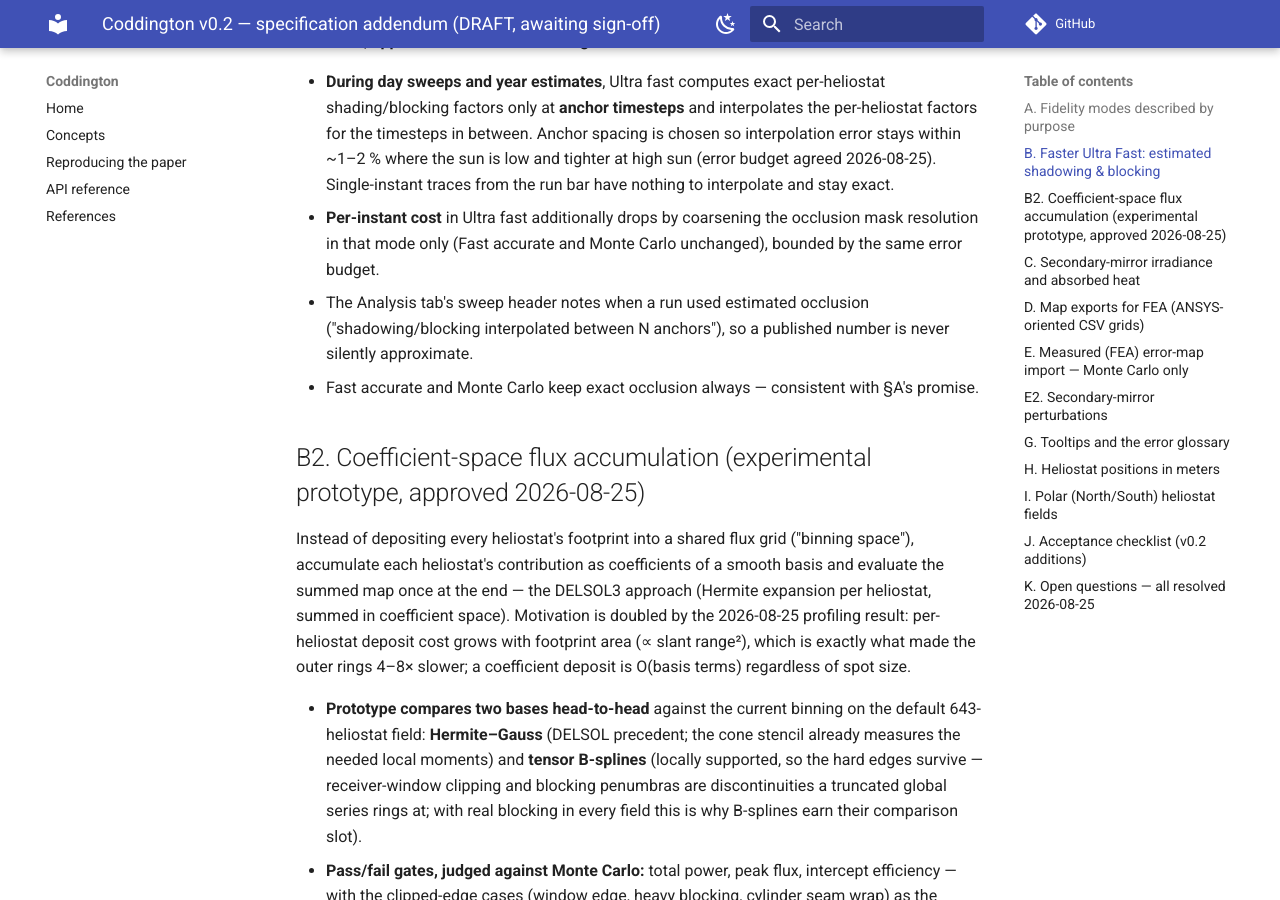
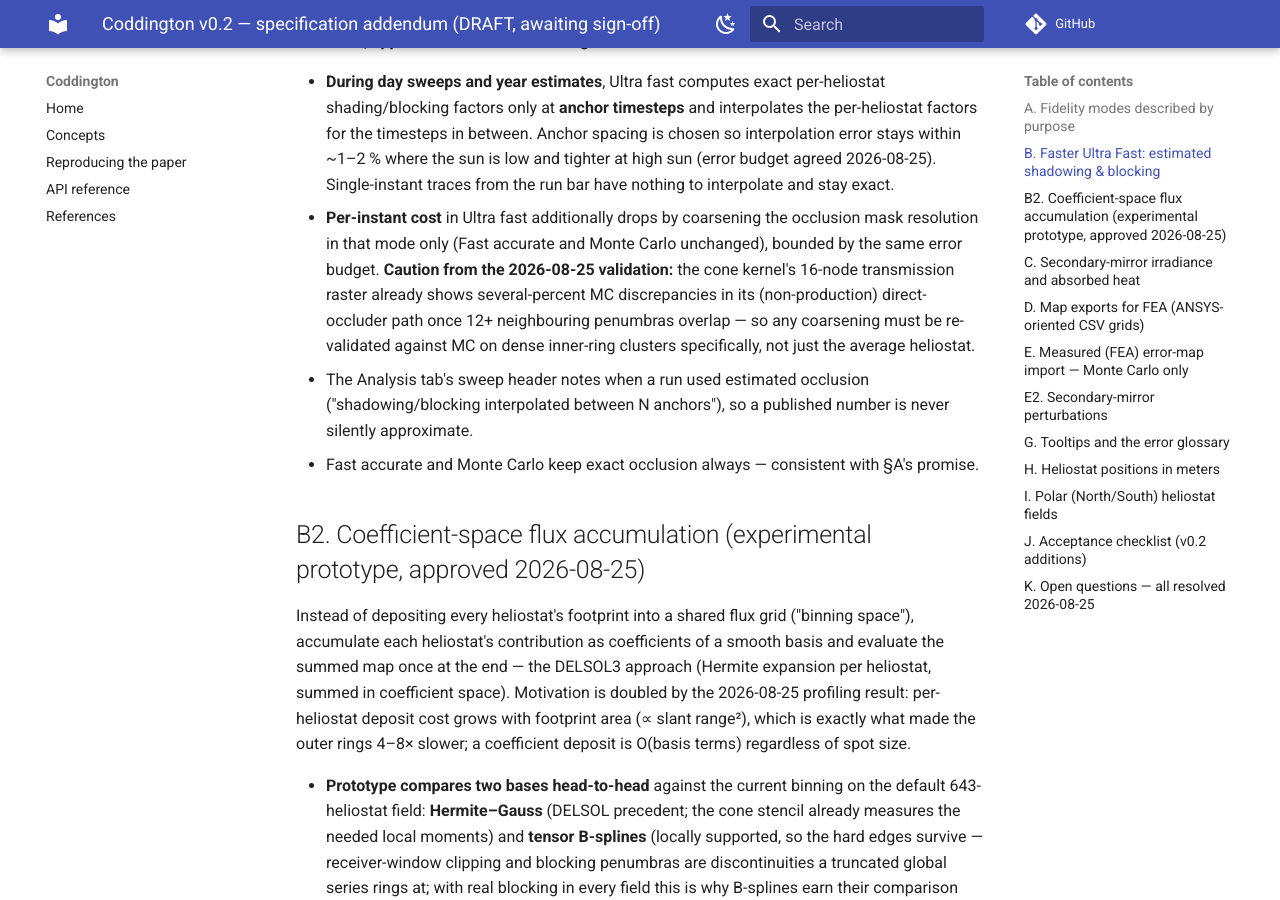
Before and after one commit to wilryk/coddington, an MkDocs documentation site: the page built from docs/ui-spec-v0.2.md, in a window 1280 px wide and 900 px high, scrolled down 1099 px. Built offline with MkDocs 1.6.1 and Material for MkDocs 9.7.7, drawn with Linux system fonts in a browser that asks for light colours; comment, search, counter and statistics services are not loaded.

Commit message:
Sixteen mask nodes are fewer than fifteen overlapping shadows deserve
The extended 34-heliostat validation sweep confirmed production
occlusion within ~0.02 of Monte Carlo at 5-30 deg sun, and refined
one finding: the cone kernel''s direct occluders= path (not used by
sweeps) disagrees with MC by a few percent wherever 12+ neighbouring
penumbras overlap, worst at 30 deg -- a raster-resolution property,
not a low-sun one. Spec B now warns that coarsening the ultra-fast
occlusion mask must be re-validated on dense inner-ring clusters.

Co-Authored-By: Claude Fable 5 <noreply@anthropic.com>

```diff
--- a/docs/ui-spec-v0.2.md
+++ b/docs/ui-spec-v0.2.md
@@ -25,7 +25,7 @@ The tooltip for each mode also states, honestly, what it trades away (Ultra fast
 **Gate: the low-elevation occlusion validation (in flight) must first confirm the exact computation is correct; approximation is measured against that trusted reference.**
 
 - **During day sweeps and year estimates**, Ultra fast computes exact per-heliostat shading/blocking factors only at **anchor timesteps** and interpolates the per-heliostat factors for the timesteps in between. Anchor spacing is chosen so interpolation error stays within ~1–2 % where the sun is low and tighter at high sun (error budget agreed 2026-08-25). Single-instant traces from the run bar have nothing to interpolate and stay exact.
-- **Per-instant cost** in Ultra fast additionally drops by coarsening the occlusion mask resolution in that mode only (Fast accurate and Monte Carlo unchanged), bounded by the same error budget.
+- **Per-instant cost** in Ultra fast additionally drops by coarsening the occlusion mask resolution in that mode only (Fast accurate and Monte Carlo unchanged), bounded by the same error budget. **Caution from the 2026-08-25 validation:** the cone kernel's 16-node transmission raster already shows several-percent MC discrepancies in its (non-production) direct-occluder path once 12+ neighbouring penumbras overlap — so any coarsening must be re-validated against MC on dense inner-ring clusters specifically, not just the average heliostat.
 - The Analysis tab's sweep header notes when a run used estimated occlusion ("shadowing/blocking interpolated between N anchors"), so a published number is never silently approximate.
 - Fast accurate and Monte Carlo keep exact occlusion always — consistent with §A's promise.
 
```
